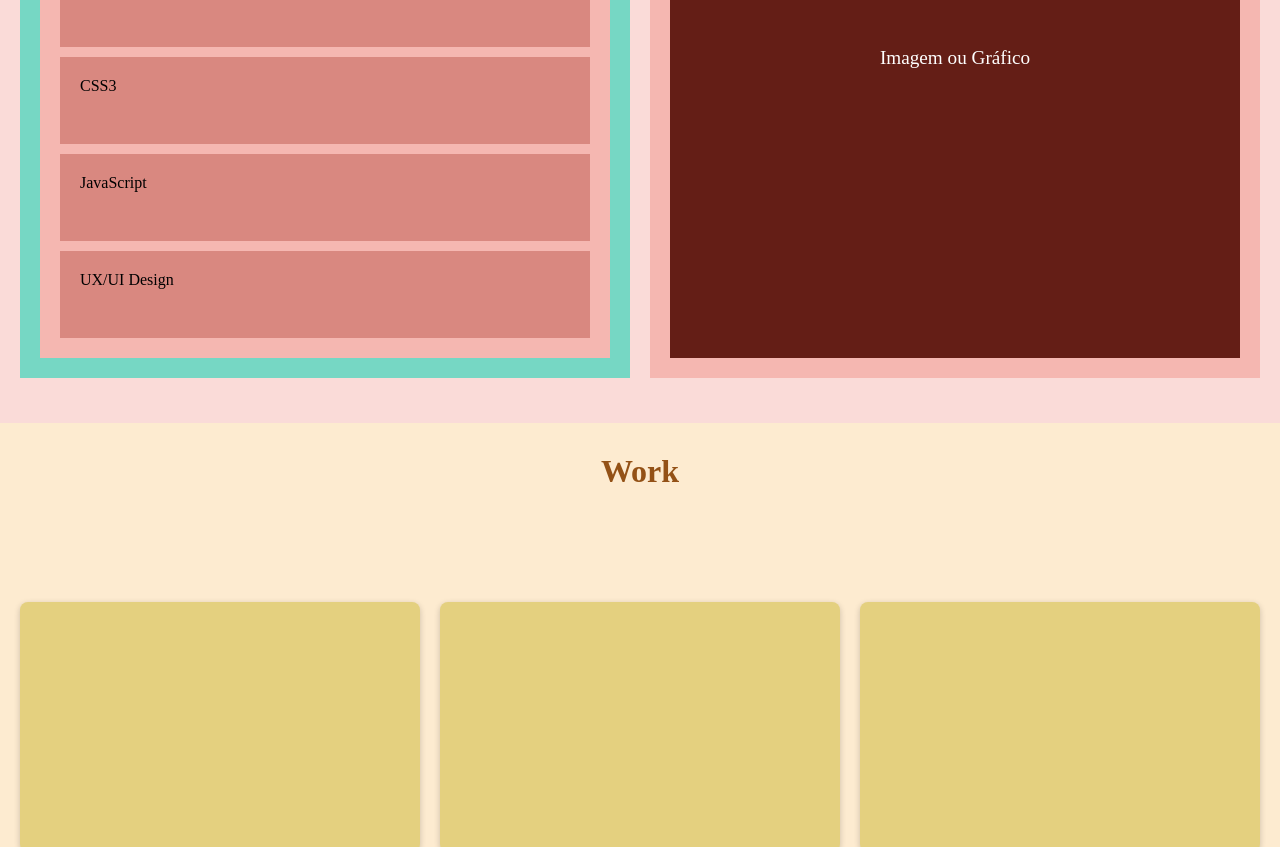
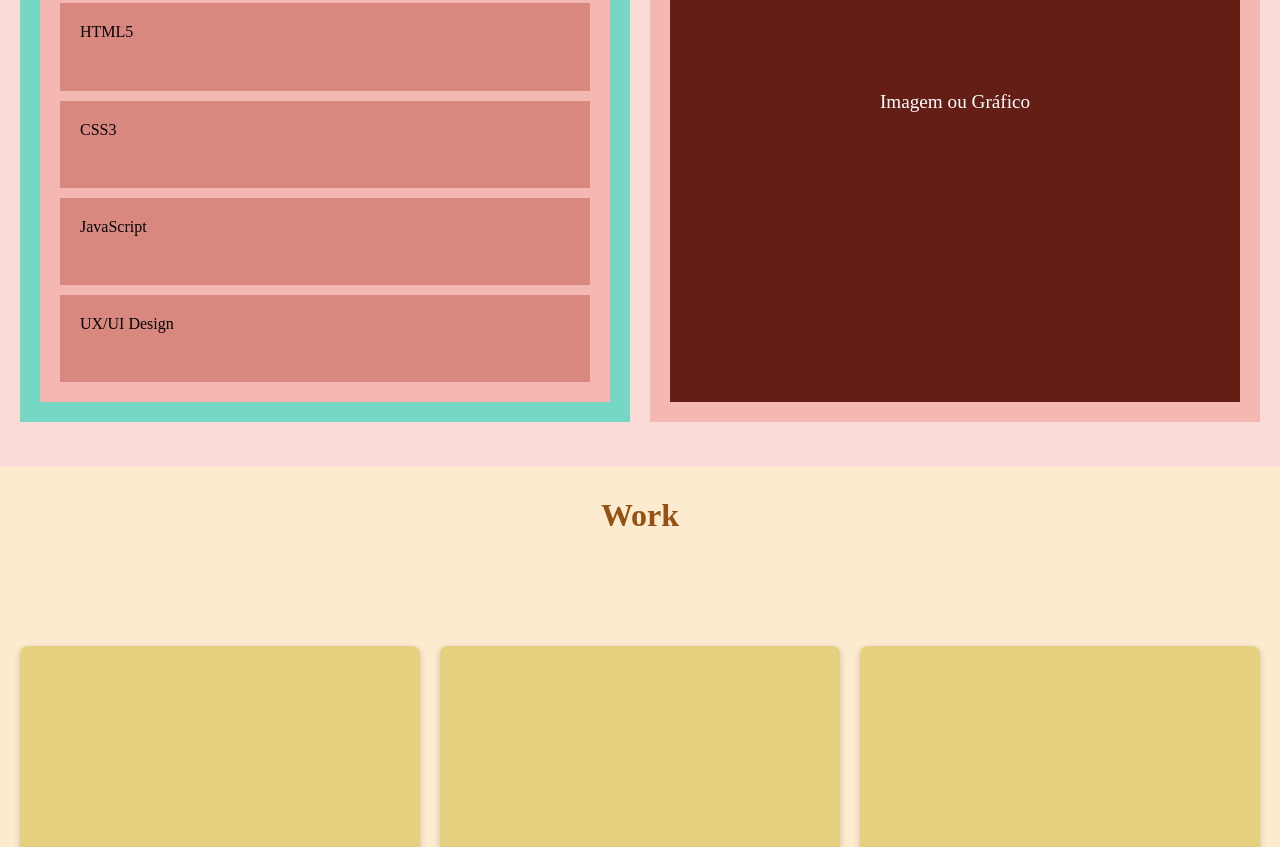
Before and after one commit to G-Amorim-DEV/Atividade-Nivel-Cafe, a plain HTML site: page index.html in a window 1280 px wide. Shown: the part 1953-2800 px from the top of the page. Drawn offline with Linux system fonts and the light colour scheme.

Commit message:
Finalização da responsividade do css.

```diff
--- a/css/atividade-cafe.css
+++ b/css/atividade-cafe.css
@@ -47,7 +47,7 @@ html, body {
 
 #home {
     background-color: #8E44AD;
-    min-height: 82vh;
+    min-height: 87.5vh;
     padding: 10px;
     display: flex;
     flex-wrap: wrap;
@@ -228,14 +228,12 @@ html, body {
 
 #work {
     background-color: #FDEBD0;
-    height: 100vh;
+    min-height: 100vh;
     width: 100%;
     padding: 20px;
     display: flex;
     flex-direction: column;
     gap: 20px;
-    box-sizing: border-box;
-    overflow: hidden;
 }
 
 #work > h2 {
@@ -276,6 +274,7 @@ footer {
     align-items: center;
     gap: 20px;
     text-align: center;
+
 }
 
 footer h4 {
```
